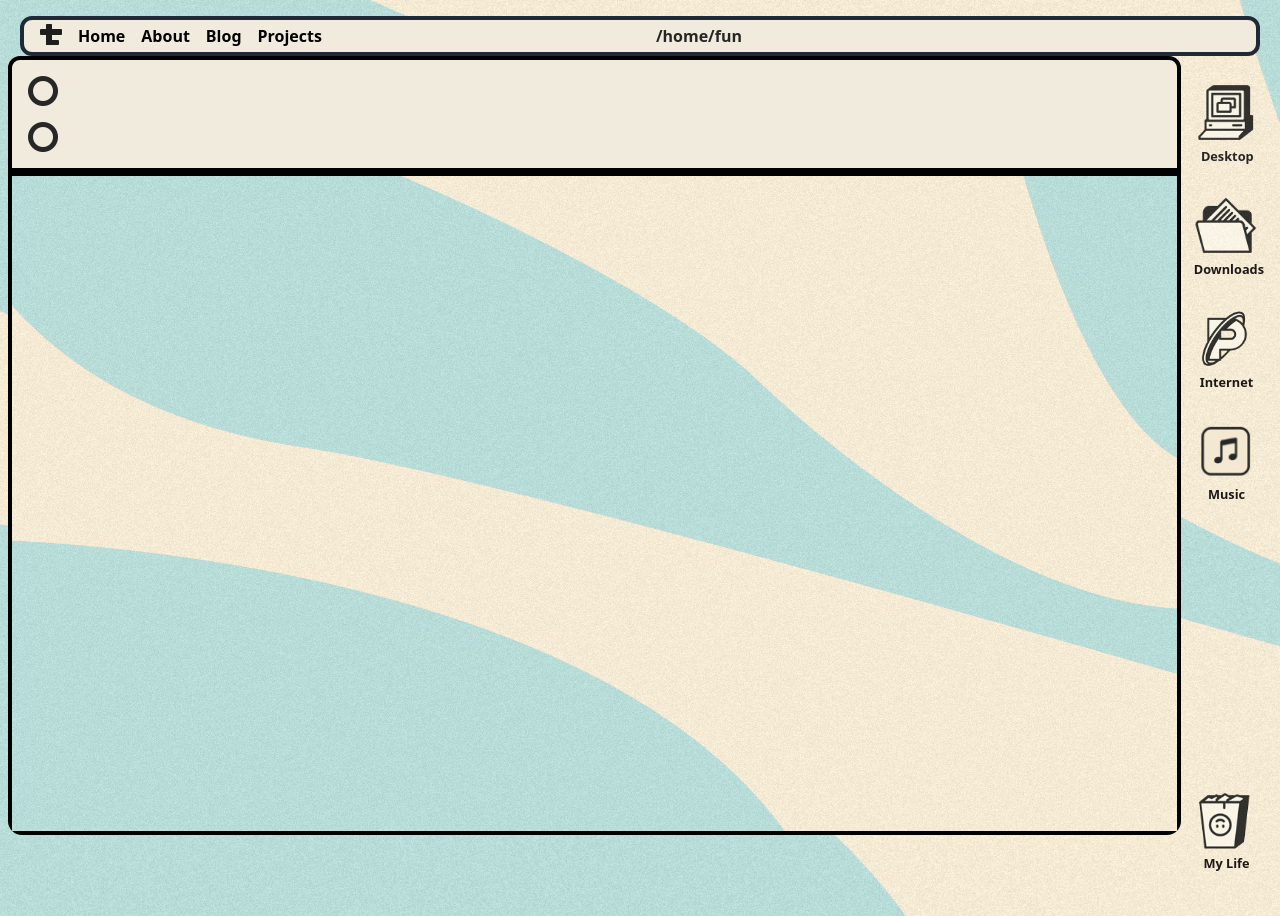
After one commit to Prome-theus/moyemoye, a Flask app: page /blog1 in a window 1280 px wide. The commit adds this page. Run offline with Flask 3, Linux system fonts and the light colour scheme; some libraries are stand-ins or nearby versions.

Commit message:
blog page

```diff
--- a/app.py
+++ b/app.py
@@ -96,6 +96,9 @@ def hello():
 # @login_required
 # def admin():
 #     return render_template("moye.html")
+@app.route("/blog1")
+def moi():
+    return render_template('blog1.html')
 
 @app.route("/blog")
 def blog():
--- a/templates/blog.html
+++ b/templates/blog.html
@@ -1,6 +1,6 @@
 {% extends "moyemoye.html" %} {% block content %}
 
-<div class="w-[1204px] h-[50px] relative scale-75">
+<div class="w-[1204px] h-[50px] top-13 relative scale-75">
   <div class="w-[1204px] h-[749px] left-0 top-[-1px] absolute">
     <img
       class="w-[1204px] h-[749px] left-0 top-0 absolute rounded-[14px] border-4 border-black"
--- /dev/null
+++ b/templates/blog1.html
@@ -0,0 +1,29 @@
+{% extends "moyemoye.html" %} {% block content %}
+
+<div class=""></div>
+
+<div class="relative top-14 left-2">
+  <div class="relative bg-[#F1EBDD] rounded-t-[12px] border-4 border-black p-2">
+    <div class="relative group p-2">
+      <img class="hover:hidden" src="/static/mysite/circle.png" />
+      <img
+        class="hidden group-hover:flex"
+        src="/static/mysite/close_hover.png"
+      />
+    </div>
+    <div class="relative group p-2">
+      <img class="hover:hidden" src="/static/mysite/circle.png" />
+      <img
+        class="hidden group-hover:flex"
+        src="/static/mysite/floating_hover.png"
+      />
+    </div>
+  </div>
+  <div class="flex rounded-b-[14px] border-4 border-black">
+    <div class="container">
+      <img class="" src="/static/mysite/bg.png" />
+    </div>
+  </div>
+</div>
+
+{% endblock content %}
--- a/templates/moyemoye.html
+++ b/templates/moyemoye.html
@@ -161,7 +161,7 @@
 
     <div class="flex">
       <div
-        class="w-11/12 h-screen fixed top-14 left-0 text-neutral-800"
+        class="w-11/12 h-screen fixed top-0 left-0 text-neutral-800"
       >
         {% with messages = get_flashed_messages(with_categories=true) %} {% if
         messages %} {% for category,message in messages %}
```
